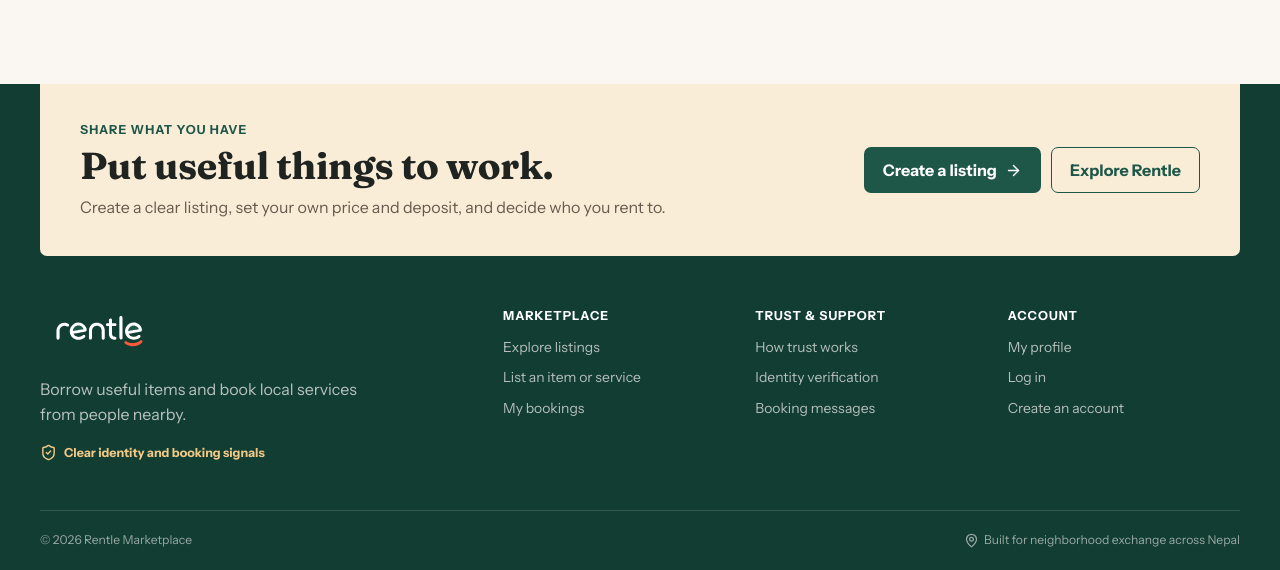
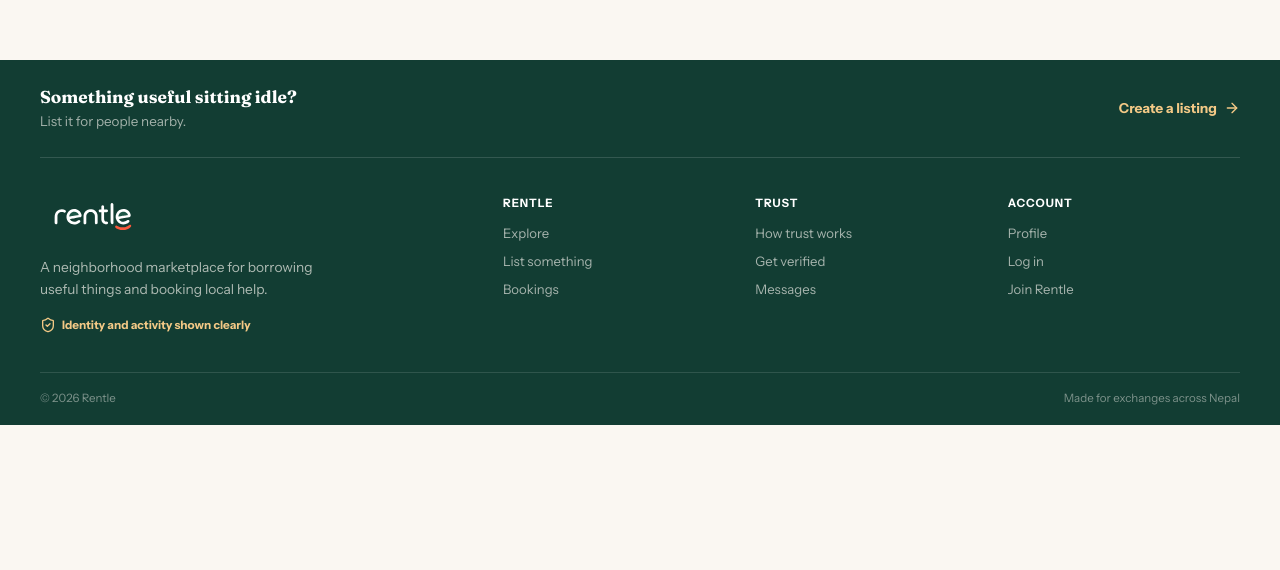
Before and after one commit to mesubash/rentle-frontend, a Next.js app: page / in a window 1280 px wide. Shown: the part 1075-1645 px from the top of the page. After the commit the page ends 1500 px from the top, so only its background shows below. Built offline with nearby package versions, Linux system fonts and the light colour scheme; no server answers.

Commit message:
fix(footer): simplify visual hierarchy and page transition

```diff
--- a/src/app/globals.css
+++ b/src/app/globals.css
@@ -115,24 +115,26 @@
 .listing-card .price { margin: 14px 0 0; color: var(--stone); font-size: .79rem; }
 .listing-card .price strong { color: var(--ink); font: 700 1.04rem/1 var(--font-display), serif; }
 
-.site-footer { margin-top: 56px; padding: 0 0 calc(92px + env(safe-area-inset-bottom)); overflow: hidden; background: var(--pine-dark); color: var(--paper); }
-.footer-cta { display: grid; gap: 20px; margin: 0 -16px; padding: 28px 20px; background: var(--marigold-wash); color: var(--ink); }
-.footer-cta h2 { margin: 5px 0 8px; font-size: clamp(1.7rem, 7vw, 2.35rem); }
-.footer-cta p:last-child { max-width: 58ch; margin: 0; color: #665b4d; }
-.footer-cta__actions { display: flex; flex-wrap: wrap; align-items: center; gap: 10px; }
-.footer-cta__actions .button { flex: 1 1 170px; }
-.footer-main { display: grid; gap: 34px; padding: 38px 0 32px; }
+.site-footer { margin-top: 32px; padding: 0 0 calc(88px + env(safe-area-inset-bottom)); background: var(--pine-dark); color: var(--paper); }
+.footer-prompt { display: flex; flex-direction: column; align-items: flex-start; gap: 14px; padding: 25px 0; border-bottom: 1px solid rgba(255,255,255,.14); }
+.footer-prompt > div { display: grid; gap: 2px; }
+.footer-prompt strong { color: var(--white); font: 700 1.08rem/1.35 var(--font-display), serif; }
+.footer-prompt span { color: rgba(250,247,242,.62); font-size: .84rem; }
+.footer-prompt > a { display: inline-flex; align-items: center; gap: 7px; color: #f3c986; font-size: .86rem; font-weight: 700; }
+.footer-prompt > a:hover { color: var(--white); }
+.footer-main { display: grid; gap: 32px; padding: 34px 0 30px; }
 .footer-brand { max-width: 330px; }
-.site-footer .brand { width: 118px; height: 47px; border: 0; border-radius: 0; background: transparent; }
-.footer-brand > p { margin: 16px 0; color: rgba(250,247,242,.72); }
-.footer-brand > span { display: inline-flex; align-items: center; gap: 7px; color: #f3c986; font-size: .78rem; font-weight: 700; }
+.site-footer .brand { width: 105px; height: 42px; border: 0; border-radius: 0; background: transparent; }
+.footer-brand > p { max-width: 31ch; margin: 13px 0 15px; color: rgba(250,247,242,.67); font-size: .86rem; }
+.footer-brand > span { display: inline-flex; align-items: center; gap: 6px; color: #f3c986; font-size: .73rem; font-weight: 700; }
 .footer-nav { display: grid; grid-template-columns: repeat(2, minmax(0, 1fr)); gap: 28px 20px; }
-.footer-nav section { display: grid; align-content: start; gap: 9px; }
-.footer-nav h3 { margin: 0 0 3px; color: var(--white); font: 700 .78rem/1.3 var(--font-body), sans-serif; text-transform: uppercase; letter-spacing: .08em; }
-.footer-nav a { width: fit-content; color: rgba(250,247,242,.7); font-size: .87rem; }
+.footer-nav section { display: grid; align-content: start; gap: 8px; }
+.footer-nav h3 { margin: 0 0 4px; color: var(--white); font: 700 .72rem/1.3 var(--font-body), sans-serif; text-transform: uppercase; letter-spacing: .08em; }
+.footer-nav a { width: fit-content; color: rgba(250,247,242,.64); font-size: .82rem; }
 .footer-nav a:hover { color: var(--white); text-decoration: underline; text-underline-offset: 4px; }
-.footer-bottom { display: flex; flex-direction: column; gap: 8px; padding: 20px 0; border-top: 1px solid rgba(255,255,255,.14); color: rgba(250,247,242,.58); font-size: .76rem; }
-.footer-bottom span:last-child { display: inline-flex; align-items: center; gap: 5px; }
+.footer-bottom { display: flex; flex-direction: column; gap: 6px; padding: 17px 0; border-top: 1px solid rgba(255,255,255,.12); color: rgba(250,247,242,.46); font-size: .72rem; }
+.trust-page { min-height: auto; padding-bottom: 24px; }
+.trust-page + .site-footer { margin-top: 0; }
 
 .field { display: grid; gap: 7px; }
 .field label, .field legend { font-weight: 700; font-size: .86rem; }
@@ -722,8 +724,7 @@
   .listing-grid { grid-template-columns: repeat(2, minmax(0, 1fr)); gap: 20px; }
   .form-grid--two { grid-template-columns: 1fr 1fr; }
   .page { padding-top: 32px; }
-  .footer-cta { margin-inline: 0; padding: 32px; border-radius: 0 0 var(--radius) var(--radius); }
-  .footer-cta__actions .button { flex: 0 0 auto; }
+  .footer-prompt { flex-direction: row; align-items: center; justify-content: space-between; }
   .footer-nav { grid-template-columns: repeat(3, minmax(0, 1fr)); }
   .footer-bottom { flex-direction: row; align-items: center; justify-content: space-between; }
 }
@@ -744,8 +745,7 @@
   .page { padding-bottom: 56px; }
   .listing-grid { grid-template-columns: repeat(3, minmax(0, 1fr)); }
   .site-footer { padding-bottom: 0; }
-  .footer-cta { grid-template-columns: minmax(0, 1fr) auto; align-items: center; padding: 36px 40px; }
-  .footer-main { grid-template-columns: minmax(240px, .8fr) minmax(0, 1.5fr); gap: 70px; padding-block: 52px 42px; }
+  .footer-main { grid-template-columns: minmax(240px, .8fr) minmax(0, 1.5fr); gap: 70px; padding-block: 38px 32px; }
   .toast { top: calc(var(--header-height) + 16px); left: auto; right: 24px; max-width: 420px; }
   .toast-viewport { top: calc(var(--header-height) + 16px); left: auto; right: 24px; width: min(390px, calc(100vw - 48px)); }
 }
@@ -773,3 +773,7 @@
 .verify-step.is-done { background: var(--pine-wash); border-color: var(--pine); }
 .verify-step__row { display: flex; flex-wrap: wrap; align-items: center; gap: 0.5rem; }
 .verify-step__row input { flex: 1 1 8rem; min-width: 0; }
+
+.verify-step__hint { color: var(--stone); font-size: 0.9rem; margin: 0; }
+.google-signin__button { display: inline-flex; align-items: center; justify-content: center; gap: 0.6rem; text-decoration: none; }
+.form-note--warn { background: var(--marigold-wash); border-color: var(--marigold); color: var(--ink); }
--- a/src/components/site-footer.tsx
+++ b/src/components/site-footer.tsx
@@ -1,21 +1,17 @@
 import Link from "next/link";
-import { ArrowRight, MapPin, ShieldCheck } from "lucide-react";
+import { ArrowRight, ShieldCheck } from "lucide-react";
 import { BrandLogo } from "./brand-logo";
 
 const groups = [
-  { title: "Marketplace", links: [{ href: "/explore", label: "Explore listings" }, { href: "/list", label: "List an item or service" }, { href: "/bookings", label: "My bookings" }] },
-  { title: "Trust & support", links: [{ href: "/trust", label: "How trust works" }, { href: "/verification", label: "Identity verification" }, { href: "/messages", label: "Booking messages" }] },
-  { title: "Account", links: [{ href: "/profile", label: "My profile" }, { href: "/login", label: "Log in" }, { href: "/register", label: "Create an account" }] },
+  { title: "Rentle", links: [{ href: "/explore", label: "Explore" }, { href: "/list", label: "List something" }, { href: "/bookings", label: "Bookings" }] },
+  { title: "Trust", links: [{ href: "/trust", label: "How trust works" }, { href: "/verification", label: "Get verified" }, { href: "/messages", label: "Messages" }] },
+  { title: "Account", links: [{ href: "/profile", label: "Profile" }, { href: "/login", label: "Log in" }, { href: "/register", label: "Join Rentle" }] },
 ];
 
 export function SiteFooter() {
-  return <footer className="site-footer">
-    <div className="container">
-      <section className="footer-cta"><div><p className="eyebrow">Share what you have</p><h2>Put useful things to work.</h2><p>Create a clear listing, set your own price and deposit, and decide who you rent to.</p></div><div className="footer-cta__actions"><Link className="button" href="/list">Create a listing <ArrowRight size={17} /></Link><Link className="button button--secondary" href="/explore">Explore Rentle</Link></div></section>
-
-      <div className="footer-main"><div className="footer-brand"><BrandLogo footer inverted /><p>Borrow useful items and book local services from people nearby.</p><span><ShieldCheck size={17} /> Clear identity and booking signals</span></div><nav className="footer-nav" aria-label="Footer navigation">{groups.map((group) => <section key={group.title}><h3>{group.title}</h3>{group.links.map((link) => <Link href={link.href} key={link.href}>{link.label}</Link>)}</section>)}</nav></div>
-
-      <div className="footer-bottom"><span>© 2026 Rentle Marketplace</span><span><MapPin size={15} /> Built for neighborhood exchange across Nepal</span></div>
-    </div>
-  </footer>;
+  return <footer className="site-footer"><div className="container">
+    <div className="footer-prompt"><div><strong>Something useful sitting idle?</strong><span>List it for people nearby.</span></div><Link href="/list">Create a listing <ArrowRight size={16} /></Link></div>
+    <div className="footer-main"><div className="footer-brand"><BrandLogo footer inverted /><p>A neighborhood marketplace for borrowing useful things and booking local help.</p><span><ShieldCheck size={16} /> Identity and activity shown clearly</span></div><nav className="footer-nav" aria-label="Footer navigation">{groups.map((group) => <section key={group.title}><h3>{group.title}</h3>{group.links.map((link) => <Link href={link.href} key={link.href}>{link.label}</Link>)}</section>)}</nav></div>
+    <div className="footer-bottom"><span>© 2026 Rentle</span><span>Made for exchanges across Nepal</span></div>
+  </div></footer>;
 }
```
